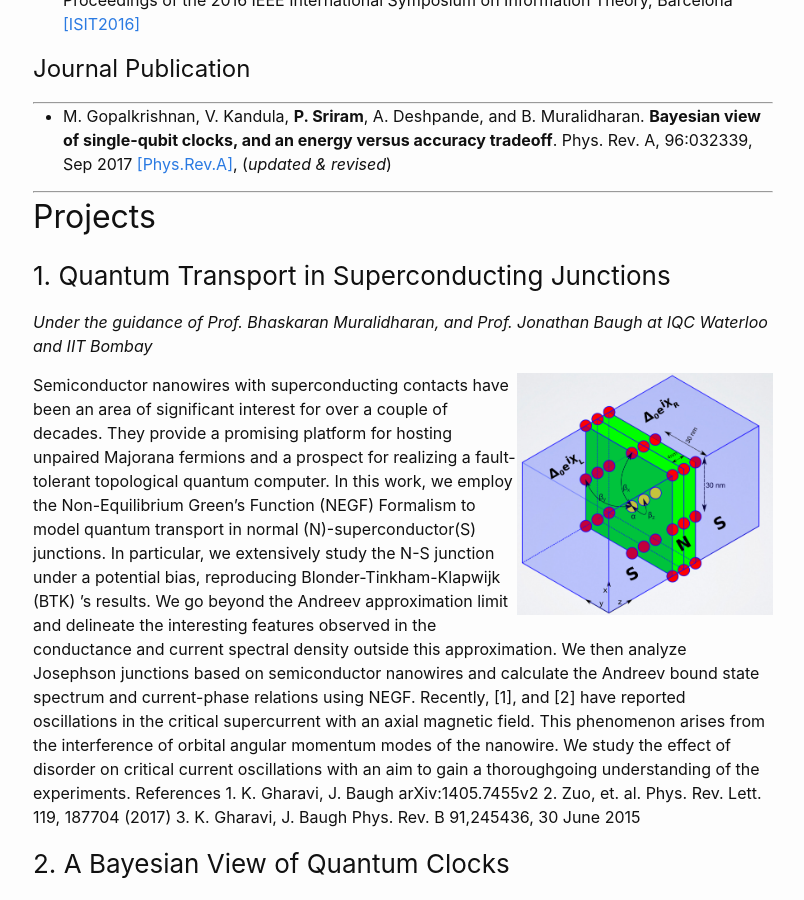
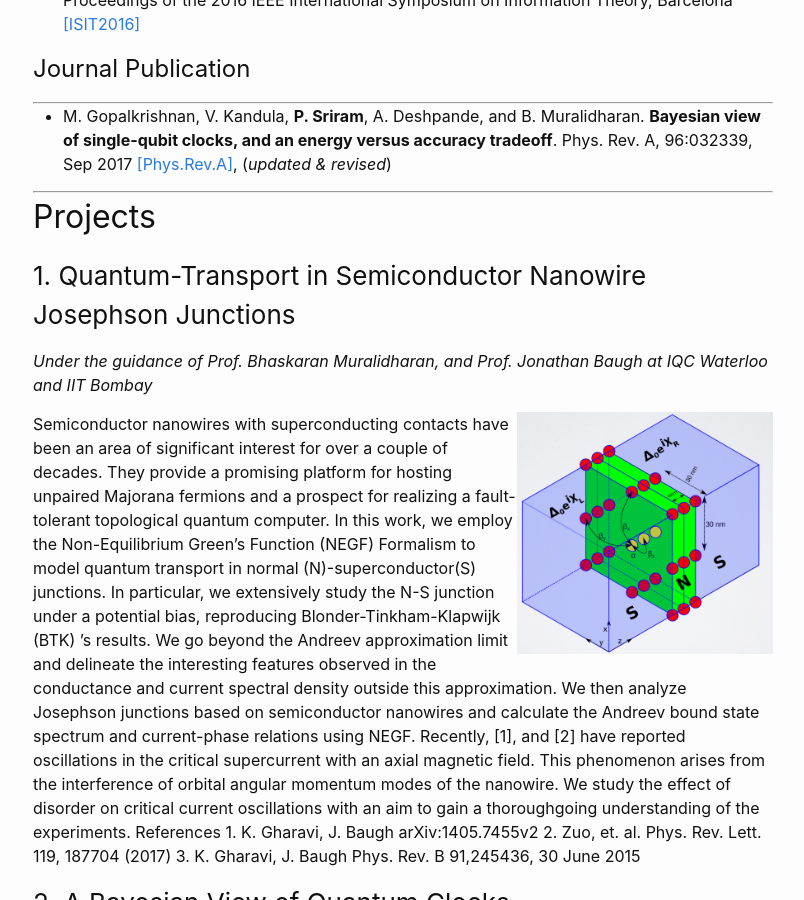
Before and after one commit to praveen5/praveen5.github.io, a Jekyll site: the page built from research.md, in a window 1280 px wide and 900 px high, scrolled down 340 px. Shown: the whole window, without its empty margins (237-1041 px from the left). Built offline with Jekyll 4.4.1, drawn with Linux system fonts in a browser that asks for light colours.

Commit message:
Update research.md

```diff
--- a/research.md
+++ b/research.md
@@ -17,7 +17,7 @@ _This page lists my research projects. For a summary of my academic course proje
 
 ***
 ## Projects
-### 1. Quantum Transport in Superconducting Junctions
+### 1. Quantum-Transport in Semiconductor Nanowire Josephson Junctions
 _Under the guidance of Prof. Bhaskaran Muralidharan, and Prof. Jonathan Baugh at IQC Waterloo and IIT Bombay_
 <p>
 <img src="/TB.png" ALIGN = "RIGHT" width="256" title="NanowireModel">
```
